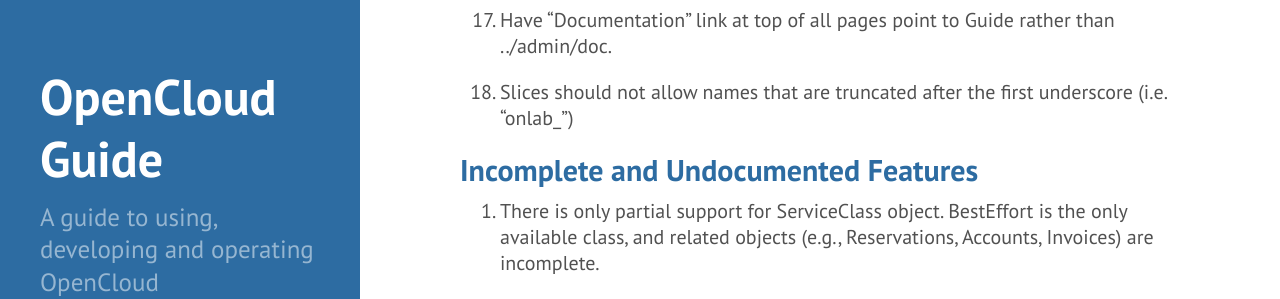
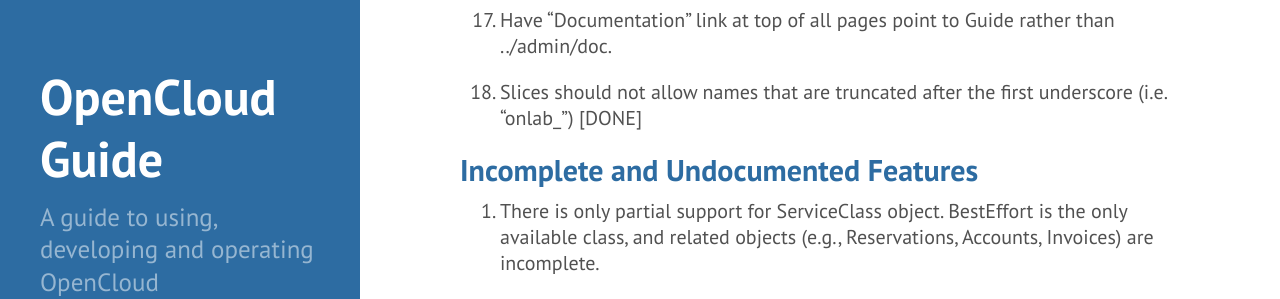
Before and after one commit to open-cloud/open-cloud.github.io.old, a Jekyll site: the page built from 4_notes.md, in a window 1280 px wide and 900 px high, scrolled down 1136 px. Shown: the part 181-480 px from the top of the window. Built offline with Jekyll 4.4.1, drawn with Linux system fonts in a browser that asks for light colours; Markdown is read by kramdown in place of the engine named in the settings.

Commit message:
resolve slice.name validation

```diff
--- a/4_notes.md
+++ b/4_notes.md
@@ -58,7 +58,7 @@
 17. Have "Documentation" link at top of all pages point to Guide rather
     than ../admin/doc.
 
-18. Slices should not allow names that are truncated after the first underscore (i.e. "onlab_")
+18. Slices should not allow names that are truncated after the first underscore (i.e. "onlab_") [DONE]
 
 ##Incomplete and Undocumented Features
 
```
